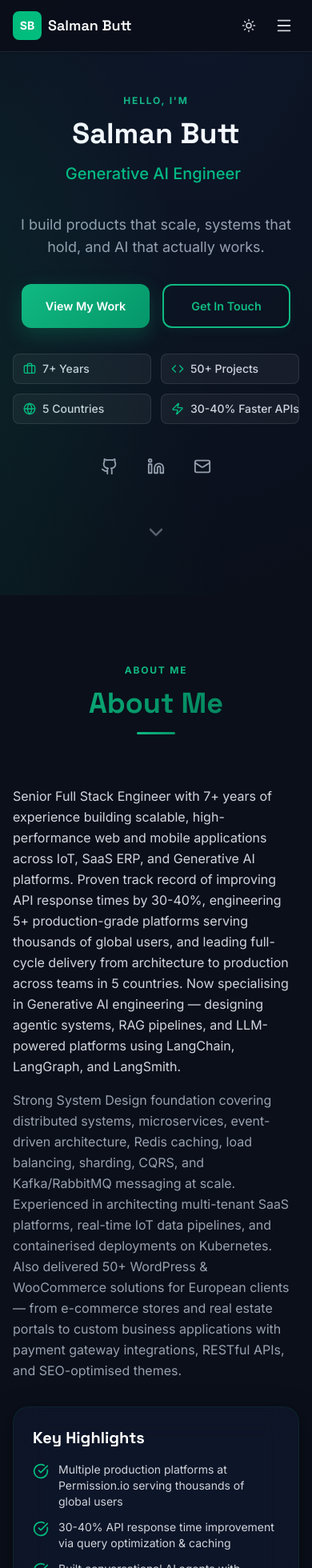
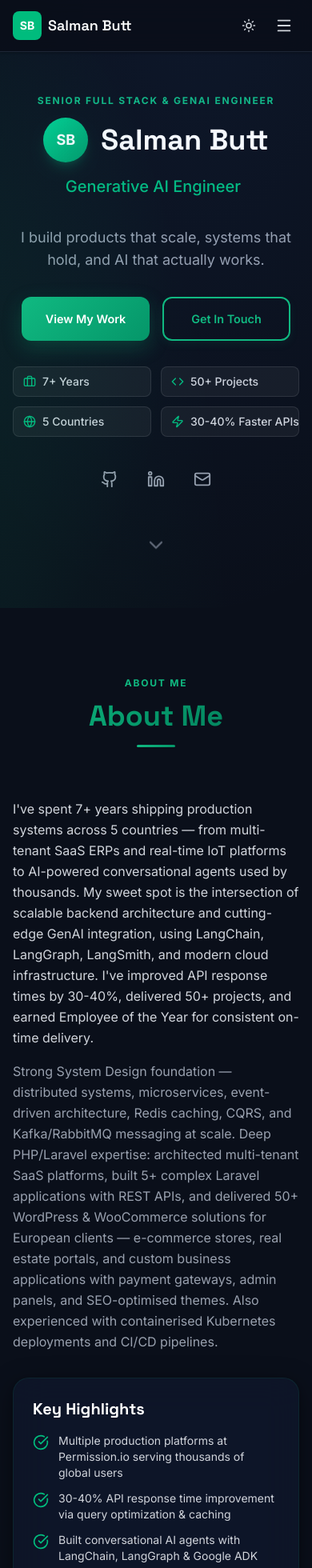
Before and after one commit to salman0butt/portfolio, a Next.js app: page / in a window 390 px wide. Shown: the top 1960 px of the page at 80% size. Built offline with nearby package versions, Linux system fonts and the light colour scheme.

Commit message:
refactor: update About and Hero components for improved clarity and presentation; enhance project highlights in Projects component; add resume PDF

```diff
--- a/components/About.tsx
+++ b/components/About.tsx
@@ -56,22 +56,22 @@ export default function About() {
             transition={{ duration: 0.6, delay: 0.2 }}
           >
             <p className="text-base leading-relaxed text-gray-700 dark:text-gray-300 mb-4">
-              Senior Full Stack Engineer with 7+ years of experience building scalable,
-              high-performance web and mobile applications across IoT, SaaS ERP, and
-              Generative AI platforms. Proven track record of improving API response times by
-              30-40%, engineering 5+ production-grade platforms serving thousands of global users,
-              and leading full-cycle delivery from architecture to production across teams in 5
-              countries. Now specialising in Generative AI engineering — designing agentic systems,
-              RAG pipelines, and LLM-powered platforms using LangChain, LangGraph, and LangSmith.
+              I&apos;ve spent 7+ years shipping production systems across 5 countries — from
+              multi-tenant SaaS ERPs and real-time IoT platforms to AI-powered conversational
+              agents used by thousands. My sweet spot is the intersection of scalable backend
+              architecture and cutting-edge GenAI integration, using LangChain, LangGraph,
+              LangSmith, and modern cloud infrastructure. I&apos;ve improved API response times
+              by 30-40%, delivered 50+ projects, and earned Employee of the Year for consistent
+              on-time delivery.
             </p>
             <p className="text-base leading-relaxed text-gray-600 dark:text-gray-400">
-              Strong System Design foundation covering distributed systems, microservices,
-              event-driven architecture, Redis caching, load balancing, sharding, CQRS, and
-              Kafka/RabbitMQ messaging at scale. Experienced in architecting multi-tenant SaaS
-              platforms, real-time IoT data pipelines, and containerised deployments on Kubernetes.
-              Also delivered 50+ WordPress &amp; WooCommerce solutions for European clients — from
-              e-commerce stores and real estate portals to custom business applications with
-              payment gateway integrations, RESTful APIs, and SEO-optimised themes.
+              Strong System Design foundation — distributed systems, microservices, event-driven
+              architecture, Redis caching, CQRS, and Kafka/RabbitMQ messaging at scale. Deep
+              PHP/Laravel expertise: architected multi-tenant SaaS platforms, built 5+ complex
+              Laravel applications with REST APIs, and delivered 50+ WordPress &amp; WooCommerce
+              solutions for European clients — e-commerce stores, real estate portals, and custom
+              business applications with payment gateways, admin panels, and SEO-optimised themes.
+              Also experienced with containerised Kubernetes deployments and CI/CD pipelines.
             </p>
           </motion.div>
 
--- a/components/Hero.tsx
+++ b/components/Hero.tsx
@@ -50,16 +50,18 @@ export default function Hero() {
           >
             {/* Section label */}
             <motion.span variants={item} className="section-label">
-              Hello, I&apos;m
+              SENIOR FULL STACK &amp; GENAI ENGINEER
             </motion.span>
 
-            {/* Name */}
-            <motion.h1
-              variants={item}
-              className="font-[family-name:var(--font-space-grotesk)] text-4xl md:text-6xl font-bold text-gray-900 dark:text-white mb-4"
-            >
-              Salman Butt
-            </motion.h1>
+            {/* Name with avatar */}
+            <motion.div variants={item} className="flex items-center gap-4 justify-center md:justify-start mb-4">
+              <div className="w-14 h-14 md:w-16 md:h-16 rounded-full bg-gradient-to-br from-emerald-400 to-emerald-600 flex items-center justify-center text-white font-bold text-lg md:text-xl shadow-lg shadow-emerald-500/20 shrink-0">
+                SB
+              </div>
+              <h1 className="font-[family-name:var(--font-space-grotesk)] text-4xl md:text-6xl font-bold text-gray-900 dark:text-white">
+                Salman Butt
+              </h1>
+            </motion.div>
 
             {/* Typed subtitle */}
             <motion.div
--- a/components/Projects.tsx
+++ b/components/Projects.tsx
@@ -14,9 +14,9 @@ const projects = [
       'LangChain', 'LangGraph', 'LangSmith', 'Google ADK', 'Firebase',
     ],
     highlights: [
-      'Architected a full ChatGPT-style conversational AI with multi-turn context retention and real-time dialogue',
-      'Python-based AI engine using Google ADK orchestrating LangChain agents with LangGraph state machines',
-      'LangSmith observability for production monitoring',
+      'Designed a multi-agent conversational AI with multi-turn context retention, greeting flows, and real-time offer logic',
+      'Python AI engine using Google ADK orchestrating LangChain agents via LangGraph state machines with streaming responses',
+      'LangSmith observability tracking latency, token usage, and conversation quality in production',
     ],
   },
   {
@@ -28,9 +28,9 @@ const projects = [
       'ShuftiPro', 'Brevo', 'RabbitMQ', 'PostgreSQL', 'Redis',
     ],
     highlights: [
-      'Unified platform combining search engine interactions, referral mechanics, and Web3 wallet integration',
-      'Users earn ASK tokens through referrals and search activity',
-      'Integrated Moralis (Web3), ShuftiPro (KYC), Firebase, CAPTCHA for security',
+      'Unified platform serving thousands of active users — search engine interactions, referral mechanics, and Web3 wallet integration',
+      'Complex token issuance, withdrawal, and balance reconciliation flows with full transaction security',
+      'Integrated Moralis (Web3), ShuftiPro (KYC), Firebase, Brevo, RabbitMQ, and CAPTCHA for bot protection',
     ],
   },
   {
@@ -42,9 +42,9 @@ const projects = [
       'RabbitMQ', 'MQTT', 'InfluxDB', 'MongoDB', 'PostgreSQL',
     ],
     highlights: [
-      'End-to-end IoT software for embedded devices in remote off-grid solar energy installations',
-      'Real-time data pipelines using InfluxDB for time-series analytics and RabbitMQ/MQTT for device communication',
-      'Interactive dashboards with live charts and device control interfaces',
+      'End-to-end IoT software processing real-time telemetry from embedded devices across distributed solar installations',
+      'High-throughput data pipelines: InfluxDB for time-series analytics, RabbitMQ/MQTT for device communication at scale',
+      'Interactive dashboards with live charts, device status monitoring, automation controls, and customisable alerts',
     ],
   },
   {
@@ -55,9 +55,9 @@ const projects = [
       'JavaScript', 'Backbone.js', 'Joint.js', 'Node.js', 'MySQL', 'Docker',
     ],
     highlights: [
-      'Large-scale enterprise mind mapping application used by global corporations',
-      'Built with pure JavaScript, Joint.js, and Backbone.js',
-      'Developed feature modules, resolved complex rendering bugs, improved performance for large diagrams',
+      'Large-scale enterprise mind mapping app used by global corporations — complex canvas rendering with 1000+ node diagrams',
+      'Built with pure JavaScript, Joint.js, and Backbone.js — no frameworks, deep DOM and event system mastery',
+      'Resolved complex rendering bugs, optimised canvas performance, and maintained cross-browser compatibility (WCAG)',
     ],
   },
   {
@@ -69,9 +69,9 @@ const projects = [
       'Redis', 'AWS S3', 'Kubernetes',
     ],
     highlights: [
-      'Full multi-tenant SaaS ERP for retail and service businesses across the Middle East',
-      'Real-time POS with Socket.IO, multi-attribute products, inventory tracking, and payment processing',
-      'Modular, scalable, single-instance multi-tenancy model',
+      'Full multi-tenant SaaS ERP onboarding 50+ retail and service businesses across the Middle East on a single instance',
+      'Real-time POS with Socket.IO, multi-attribute products, inventory tracking, and Stripe/PayPal payment processing',
+      'Deployed on AWS with Kubernetes — zero-downtime rollouts, Redis caching, and automated CI/CD pipelines',
     ],
   },
   {
```
Also changed, not shown: 1 other file (tests, documents, lock files or other folders).
